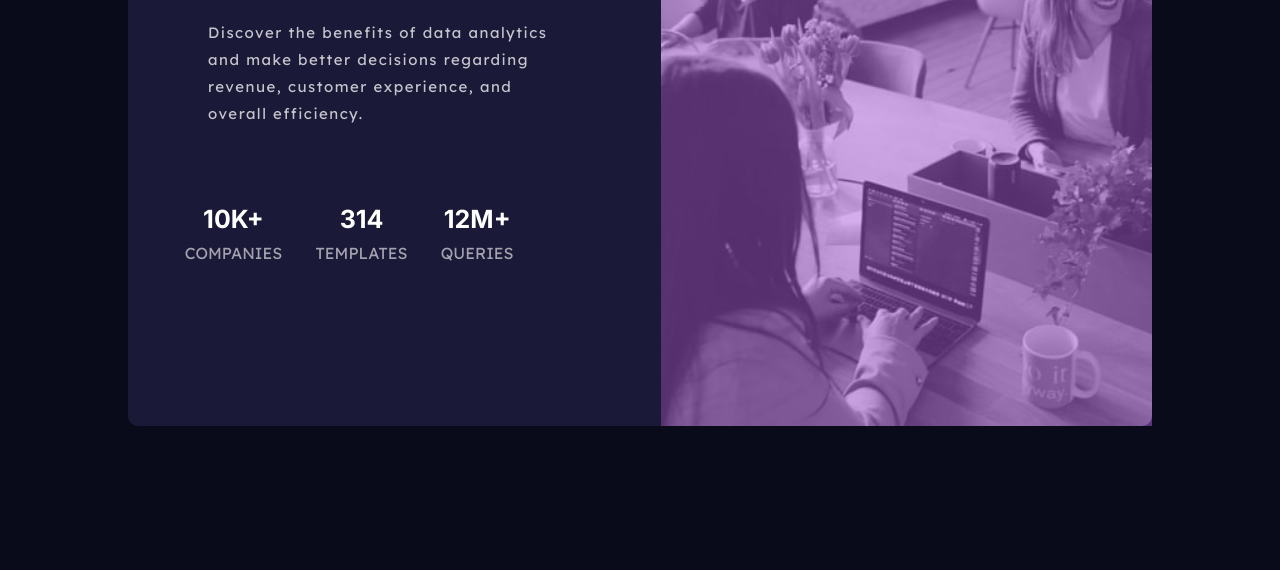
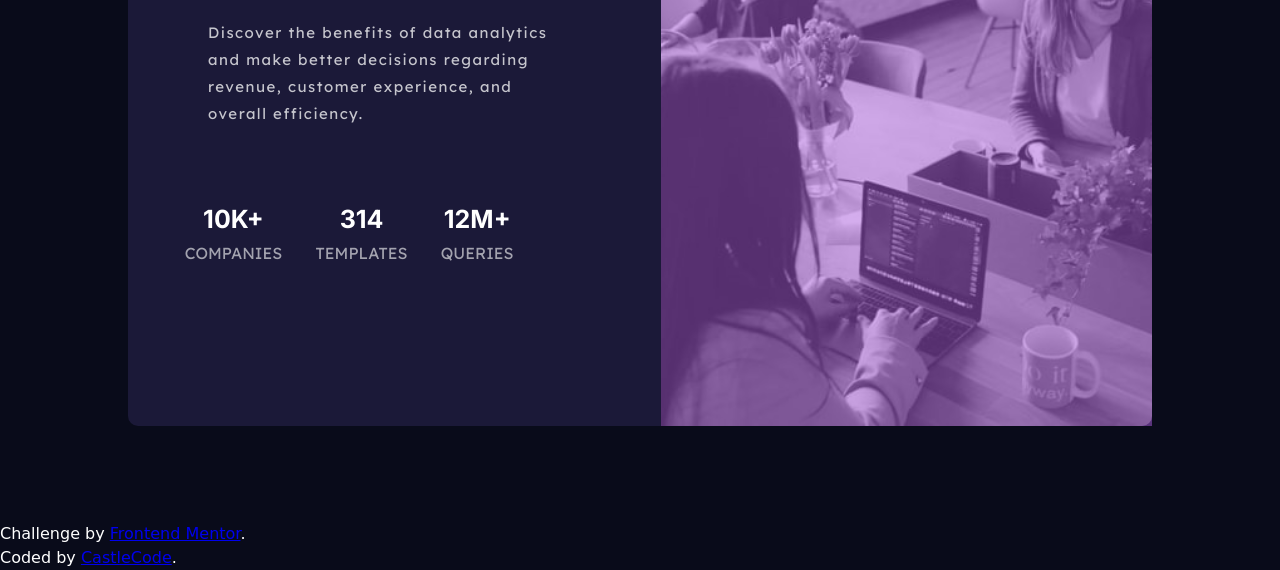
Before and after one commit to CastleCode-web/Stats-preview-card-component, a plain HTML site: page index.html in a window 1280 px wide. Shown: the part 230-800 px from the top of the page. Drawn offline with Linux system fonts and the light colour scheme.

Commit message:
Update index.html

```diff
--- a/index.html
+++ b/index.html
@@ -46,5 +46,11 @@
             </div>
         </div>
     </main>
+    <footer>
+        <div class="attribution" style="font-family: 'Big Shoulders Display', cursive; line-height: 1.5rem;">
+            Challenge by <a href="https://www.frontendmentor.io?ref=challenge" target="_blank">Frontend Mentor</a>. <br>
+            Coded by <a href="https://github.com/CastleCode-web">CastleCode</a>.
+        </div>
+    </footer>
 </body>
 </html>
```
